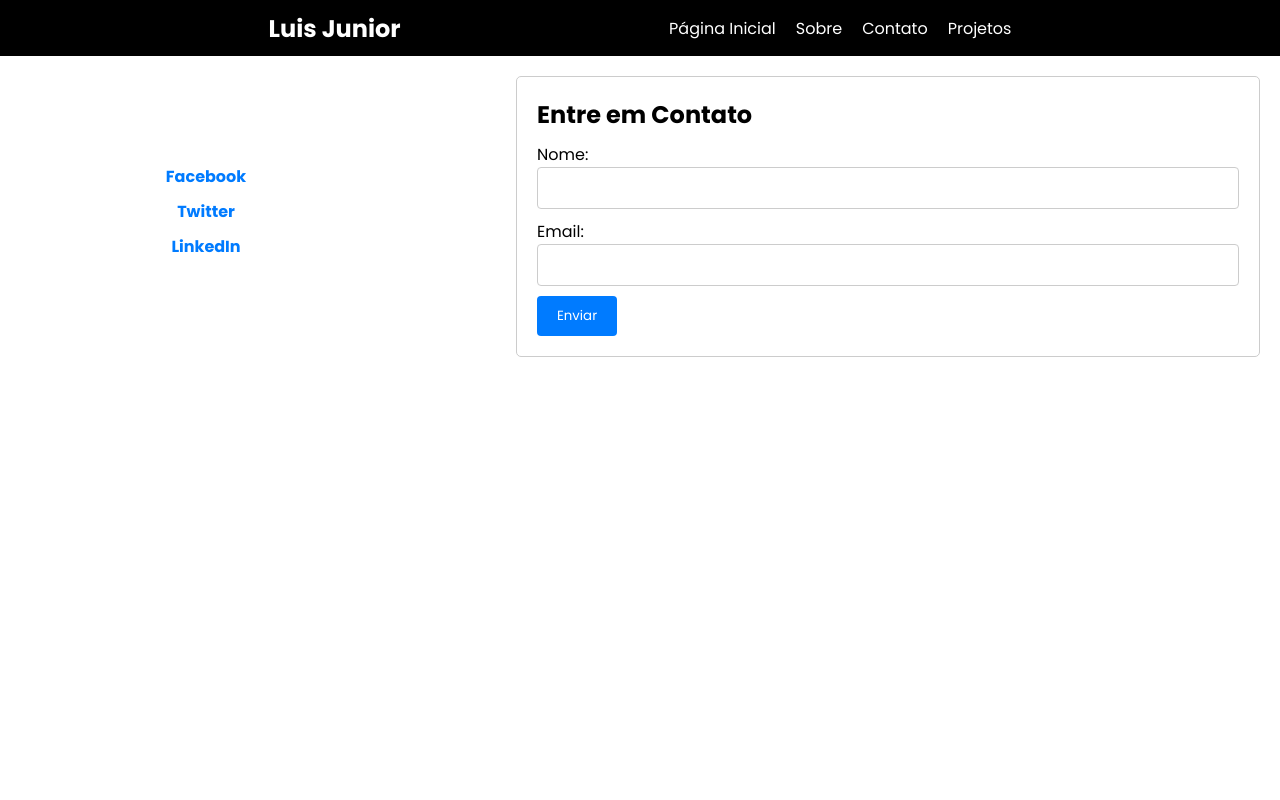
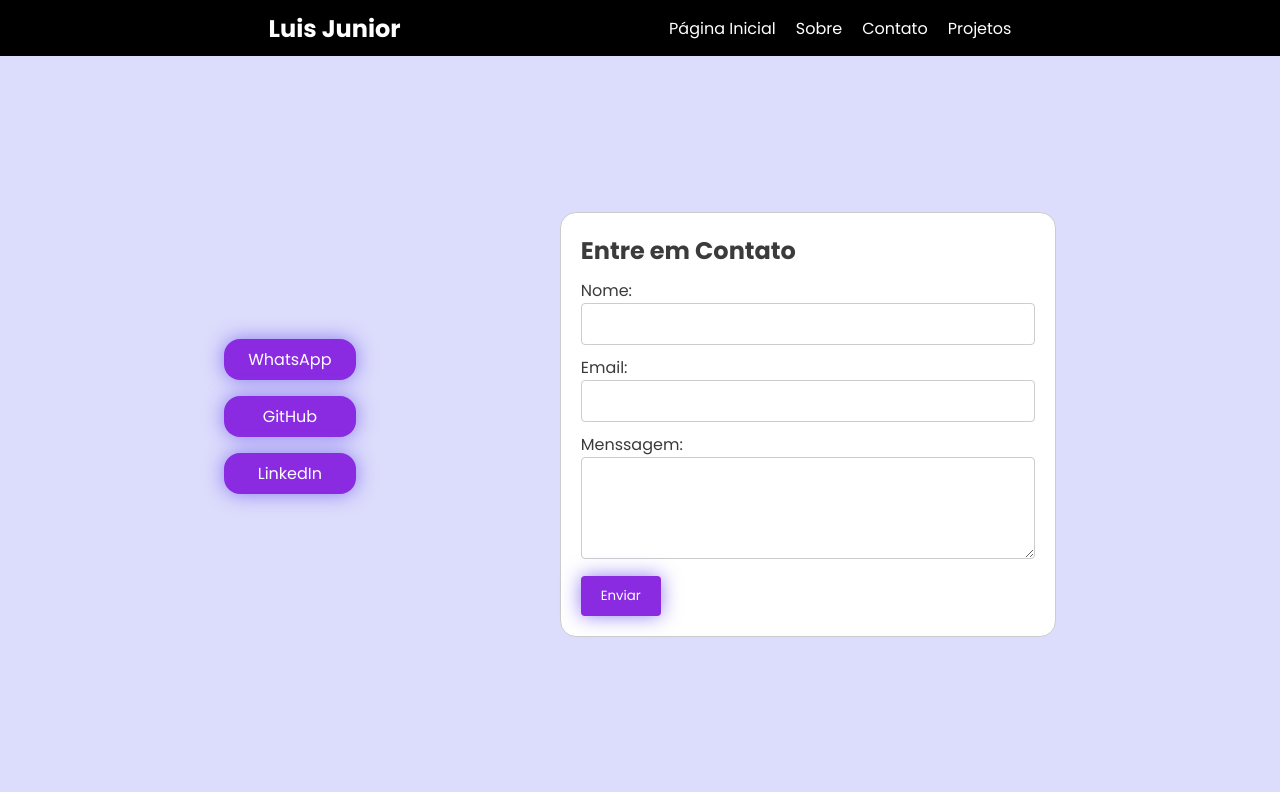
Before and after one commit to LuisJuniorPSJ/port-luis, an Angular app: page /contacts in a window 1280 px wide. Built offline with nearby package versions, Linux system fonts and the light colour scheme.

Commit message:
first commit

```diff
--- a/src/app/app.module.ts
+++ b/src/app/app.module.ts
@@ -8,6 +8,7 @@ import { AboutComponent } from './components/about/about.component';
 import { ContactsComponent } from './components/contacts/contacts.component';
 import { ProjectsComponent } from './components/projects/projects.component';
 import { BrowserAnimationsModule } from '@angular/platform-browser/animations';
+
 
 @NgModule({
   declarations: [
--- a/src/app/components/about/about.component.css
+++ b/src/app/components/about/about.component.css
@@ -6,9 +6,8 @@
 .fade-in.show {
   opacity: 1;
 }
-h3 {
-  font-size: 1.5rem;
-}
+
+
 .about-container {
   display: flex;
   align-items: center;
@@ -42,7 +41,7 @@ h3 {
 li {
   background-color: white;
   padding: 1rem;
-  border-radius: 5rem;
+  border-radius: 1rem;
   box-shadow: 0px 0px 3px 0px rgba(0, 0, 0, 0.75);
 }
 
@@ -59,7 +58,7 @@ li {
   }
 }
 
-@media (max-width: 464px) {
+@media (max-width: 662px) {
   img {
     width: 32px;
     height: auto;
@@ -70,7 +69,7 @@ li {
   }
 
   .about-text {
-    font-size: 1.1rem;
+    font-size: .9rem;
   }
 
   .about-content {
--- a/src/app/components/contacts/contacts.component.css
+++ b/src/app/components/contacts/contacts.component.css
@@ -1,36 +1,66 @@
+.fade-in {
+  opacity: 0;
+  transition: opacity 0.5s ease-in-out;
+}
+
+.fade-in.show {
+  opacity: 1;
+}
+
 .container {
   display: flex;
-  justify-content: space-between;
+  justify-content: space-evenly;
   align-items: center;
   padding: 20px;
+  width: 100%;
+  height: 92vh;
+  background-color: rgb(220, 220, 252);
 }
 
 .social-links {
-  width: 30%;
   text-align: center;
 }
 
+input,textarea{
+  outline: none;
+}
+
 .social-link {
-  display: block;
-  margin-bottom: 10px;
+  display: flex;
+  padding: .5rem 1.5rem;
+  justify-content: center;
+  font-size: 1rem;
+  align-items: center;
+  margin-bottom: 1rem;
   text-decoration: none;
-  color: #007bff;
-  font-weight: bold;
+  border-radius: 1rem;
+  color: white;
+  font-weight: normal;
+  background-color: blueviolet;
+  transition: background-color 0.3s, box-shadow 0.3s;
+  animation: pulse 1.5s infinite;
 }
 
 .social-link:hover {
-  color: #0056b3;
+  background-color: rgba(137, 43, 226, 0.712);
+  animation: none;
 }
 
 .contact-form {
-  width: 60%;
+  width: 40%;
   padding: 20px;
   border: 1px solid #ccc;
-  border-radius: 5px;
+  border-radius: 1rem;
+  background-color: white;
 }
 
 h2 {
   font-size: 24px;
+  color: rgb(59, 59, 59);;
+}
+
+label{
+  color: rgb(59, 59, 59);;
 }
 
 .form-group {
@@ -45,10 +75,40 @@ h2 {
 }
 
 .btn {
-  background-color: #007bff;
+  background-color: blueviolet;
   color: #fff;
   padding: 10px 20px;
   border: none;
   border-radius: 4px;
   cursor: pointer;
+  transition: background-color 0.3s, box-shadow 0.3s;
+  animation: pulse 1.5s infinite;
 }
+
+.btn:hover{
+  animation: none;
+  background-color: rgba(137, 43, 226, 0.705);
+}
+
+@keyframes pulse {
+  0% {
+    box-shadow: 0 0 5px rgba(124, 104, 238, 0.856);
+  }
+  50% {
+    box-shadow: 0 0 20px rgba(124, 104, 238, 0.822);
+  }
+  100% {
+    box-shadow: 0 0 5px rgba(124, 104, 238, 0.815);
+  }
+}
+
+@media (max-width: 768px) {
+  .container{
+    flex-direction: column;
+    height: auto;
+    gap: 2rem;
+  }
+  .contact-form{
+    width: 100%;
+  }
+}
--- a/src/app/components/contacts/contacts.component.html
+++ b/src/app/components/contacts/contacts.component.html
@@ -1,21 +1,31 @@
-<div class="container">
+<div class="container fade-in"
+  [ngClass]="{
+  show: contentVisible,
+}"
+>
   <div class="social-links">
-    <a href="https://www.facebook.com" class="social-link">Facebook</a>
-    <a href="https://www.twitter.com" class="social-link">Twitter</a>
-    <a href="https://www.linkedin.com" class="social-link">LinkedIn</a>
+    <a href="https://api.whatsapp.com/send/?phone=11994914822&text&type=phone_number&app_absent=0" target="_blank" class="social-link">WhatsApp</a>
+    <a href="https://github.com/LuisJuniorPSJ" target="_blank" class="social-link">GitHub</a>
+    <a href="https://www.linkedin.com/in/luis-junior-927610251/" target="_blank" class="social-link">LinkedIn</a>
   </div>
 
   <div class="contact-form">
     <h2>Entre em Contato</h2>
-    <form>
+    <form action="https://formspree.io/f/mgejdabn"
+          method="POST">
       <div class="form-group">
         <label for="nome">Nome:</label>
-        <input type="text" id="nome" class="form-control" />
+        <input type="text" id="nome" class="form-control" required/>
       </div>
 
       <div class="form-group">
         <label for="email">Email:</label>
-        <input type="email" id="email" class="form-control" />
+        <input type="email" id="email" class="form-control" required/>
+      </div>
+
+      <div class="form-group">
+        <label for="mensagem">Menssagem:</label>
+        <textarea class="form-control" id="mensagem" name="mensagem" rows="4" cols="50" required></textarea>
       </div>
 
       <button type="submit" class="btn btn-primary">Enviar</button>
--- a/src/app/components/home/home.component.css
+++ b/src/app/components/home/home.component.css
@@ -20,7 +20,7 @@
   display: flex;
   flex-direction: column;
   align-items: left;
-  width: 50%;
+  width: 48%;
 }
 
 h1 {
@@ -31,6 +31,7 @@ h1 {
 h2 {
   font-size: 1.5rem;
   color: rgb(87, 87, 87);
+  font-weight: normal;
 }
 
 img {
@@ -72,8 +73,8 @@ a:hover {
     43,
     226,
     0.733
-  ); /* Nova cor ao passar o mouse (pode personalizar) */
-  animation: none; /* Pára a animação ao passar o mouse */
+  );
+  animation: none;
 }
 
 @media (max-width: 900px) {
@@ -95,3 +96,13 @@ a:hover {
     width: 80%;
   }
 }
+
+@media (max-width: 640px) {
+  .img-edit{
+    width: 200px;
+  }
+  h2{
+    font-size: 1rem;
+    text-align: center;
+  }
+}
--- a/src/app/components/home/home.component.html
+++ b/src/app/components/home/home.component.html
@@ -5,14 +5,14 @@
   }"
 >
   <div class="my-apre">
-    <h1>Bem-Vindo ao Meu Portfólio</h1>
+    <h1>Bem-Vindo ao Meu Portfólio!</h1>
     <h2>
-      Olá, eu me chamo Luis Junior. Sou Desenvolvedor Front-End com 4 anos de
+      Olá, eu me chamo Luis Junior, sou Desenvolvedor Front-End com 4 anos de
       experiência.
     </h2>
     <a href="#">Download Curriculo</a>
   </div>
   <div class="home-image">
-    <img src="../../../assets/eu-eu.jpeg" alt="Sua Foto" />
+    <img class="img-edit" src="../../../assets/eu-eu.jpeg" alt="Sua Foto" />
   </div>
 </div>
--- a/src/app/components/navi-bar/navi-bar.component.html
+++ b/src/app/components/navi-bar/navi-bar.component.html
@@ -16,9 +16,9 @@
 
 <div class="mobile-menu" [ngClass]="{ active: mobileMenuActive }">
   <ul>
-    <li><a routerLink="/home">Página Inicial</a></li>
-    <li><a routerLink="/about">Sobre</a></li>
-    <li><a routerLink="/contacts">Contato</a></li>
-    <li><a routerLink="/projects">Projetos</a></li>
+    <li (click)="closeMobileMenu()"><a routerLink="/home">Página Inicial</a></li>
+    <li (click)="closeMobileMenu()"><a routerLink="/about">Sobre</a></li>
+    <li (click)="closeMobileMenu()"><a routerLink="/contacts">Contato</a></li>
+    <li (click)="closeMobileMenu()"><a routerLink="/projects">Projetos</a></li>
   </ul>
 </div>
--- a/src/app/components/navi-bar/navi-bar.component.ts
+++ b/src/app/components/navi-bar/navi-bar.component.ts
@@ -7,9 +7,13 @@ import { Component } from '@angular/core';
 })
 export class NaviBarComponent {
   mobileMenuActive: boolean = false;
-  isDarkTheme: boolean = false;
 
   toggleMobileMenu() {
     this.mobileMenuActive = !this.mobileMenuActive;
   }
+
+
+closeMobileMenu() {
+  this.mobileMenuActive = false;
 }
+}
--- a/src/app/components/projects/projects.component.css
+++ b/src/app/components/projects/projects.component.css
@@ -28,6 +28,7 @@
   padding: 20px;
   box-shadow: 0 0 10px rgba(0, 0, 0, 0.1);
   text-align: center;
+  border-radius: 1rem;
 }
 
 .project-card img {
@@ -53,6 +54,7 @@
   align-items: center;
   justify-content: center;
   gap: 2rem;
+  margin-top: 1rem;
 }
 
 .links a {
@@ -68,6 +70,7 @@
 
 .links a:hover {
   background-color: rgba(137, 43, 226, 0.712);
+  animation:none;
 }
 
 @keyframes pulse {
--- a/src/app/components/projects/projects.component.html
+++ b/src/app/components/projects/projects.component.html
@@ -10,7 +10,7 @@
         src="../../../assets/Projeto-calculadora-de-vida.png"
         alt="Projeto 1"
       />
-      <h3>Calculadora Tempo de Vida</h3>
+      <p>Calculadora de tempo de vida.</p>
       <div class="links">
         <a href="#">Online</a>
         <a href="#">GitHub</a>
@@ -18,7 +18,7 @@
     </div>
     <div class="project-card">
       <img src="../../../assets/projeto-name.png" alt="Projeto 2" />
-      <h3>Generator Names</h3>
+      <p>Gerador de nome, API PUBLIC.</p>
       <div class="links">
         <a href="#">Online</a>
         <a href="#">GitHub</a>
```
Also changed, not shown: src/app/components/navi-bar/navi-bar.component.css (+6 -2 lines), src/app/components/contacts/contacts.component.ts (line endings or trailing spaces), 1 other file (tests, documents, lock files or other folders).
